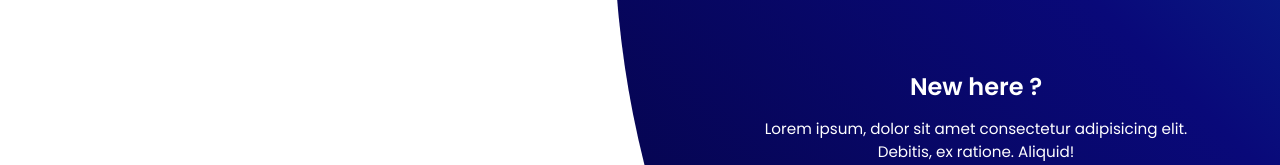
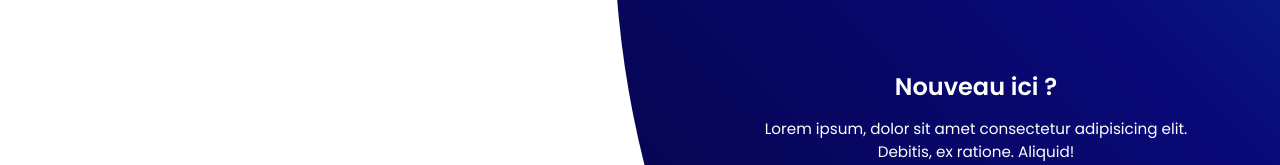
Before and after one commit to moutinhoalexandre/MoutinhoAlexandre_7_06052021, a React (Create React App) app in the folder frontend/: page / in a window 1280 px wide. Shown: the top 165 px of the page. Built offline with nearby package versions, Linux system fonts and the light colour scheme.

Commit message:
:hammer: correction of typing error

```diff
--- a/frontend/src/component/log/Authentification.js
+++ b/frontend/src/component/log/Authentification.js
@@ -25,7 +25,7 @@ export default function Authentification() {
         <div className="panels-containers">
           <div className="panel left-panel">
             <div className="content">
-              <h3>One of us ?</h3>
+              <h3>Déjà inscrit?</h3>
               <p>
                 Lorem ipsum dolor sit amet consectetur adipisicing elit. Nostrum
                 laboriosam ad deleniti.
@@ -42,7 +42,7 @@ export default function Authentification() {
           </div>
           <div className="panel right-panel">
             <div className="content">
-              <h3>New here ?</h3>
+              <h3>Nouveau ici ?</h3>
               <p>
                 Lorem ipsum, dolor sit amet consectetur adipisicing elit.
                 Debitis, ex ratione. Aliquid!
```
